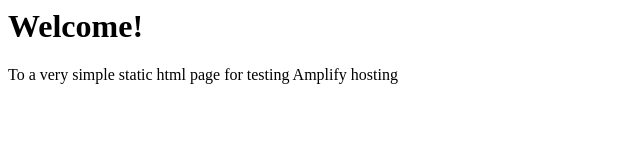
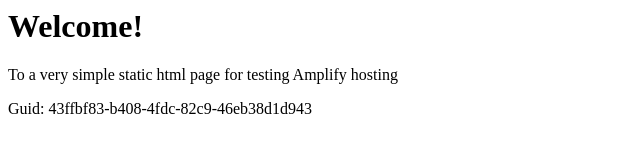
Before and after one commit to aws-aemilia-gru/Github-PR-Commit-Integration-Test-DoNotTouch-v0-preprod-sa-east-1, a website: page src/index.html in a window 1280 px wide. Shown: the whole page, without its empty margins (0-640 px from the left). Drawn offline with Linux system fonts and the light colour scheme.

Commit message:
commit from integ tests

```diff
--- a/src/index.html
+++ b/src/index.html
@@ -1,3 +1,5 @@
+
+
 <html lang="en">
 
 <head>
@@ -10,6 +12,6 @@
 <body>
     <h1>Welcome!</h1>
     <p>To a very simple static html page for testing Amplify hosting</p>
-</body>
+    <p>Guid: 43ffbf83-b408-4fdc-82c9-46eb38d1d943</p></body>
 
 </html>
```
